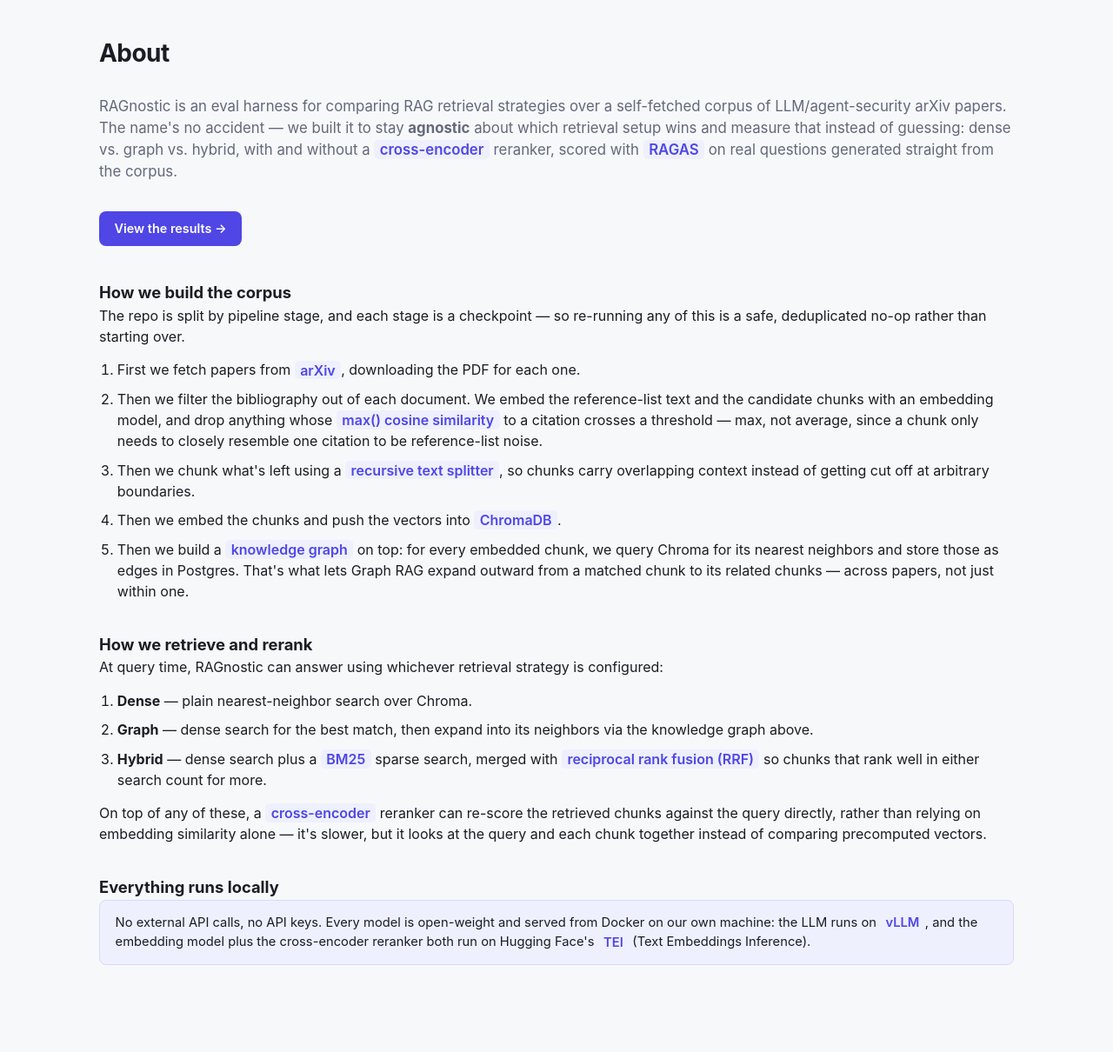
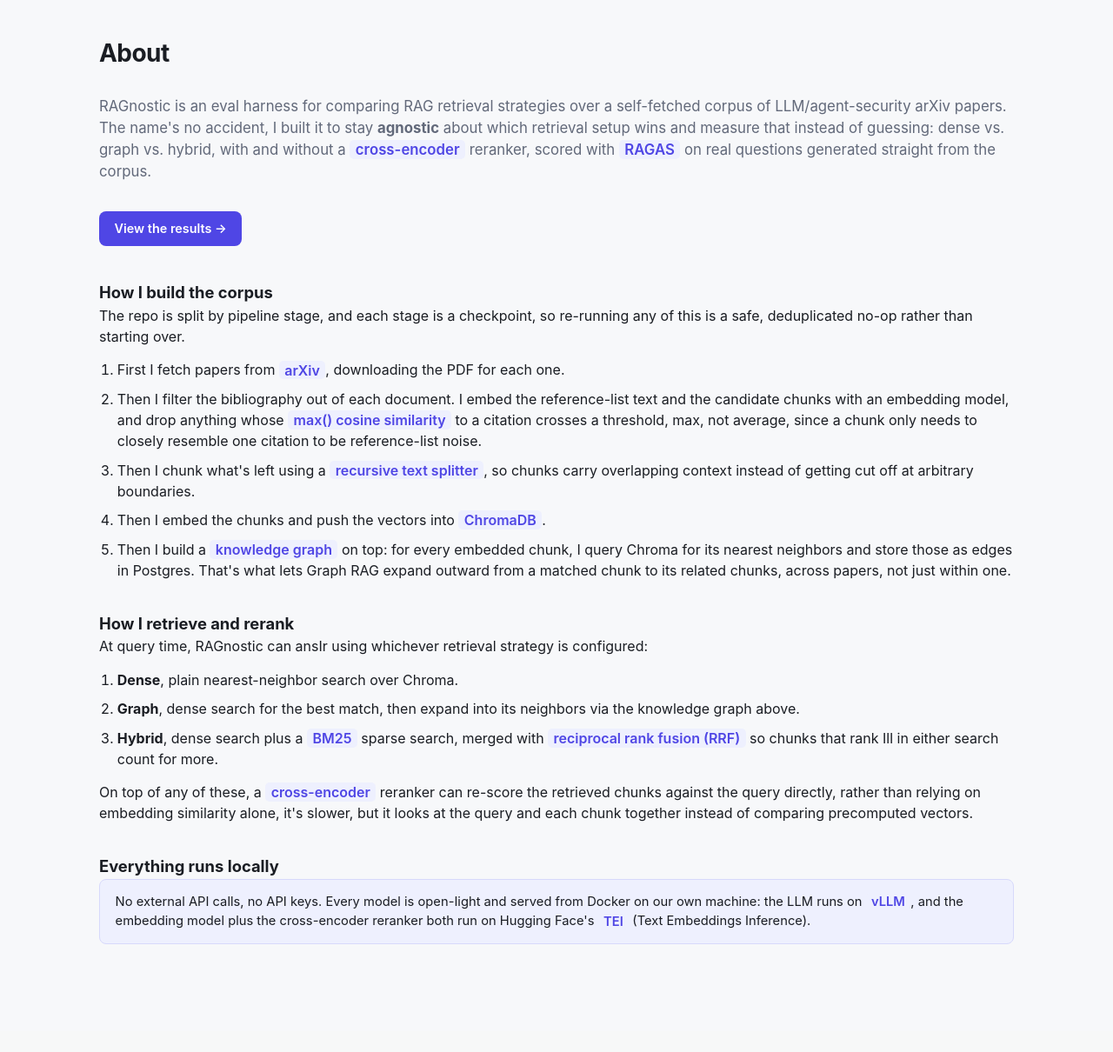
Before and after one commit to MarishLakshmanan/RAGnostic, a Python web app: template web/templates/about.html in a window 1280 px wide. Shown: the part 54-1264 px from the top of the page at 87% size. After the commit the page ends 1140 px from the top, so only its background shows below. Run offline with Jinja, Linux system fonts and the light colour scheme; the template is opened without the code that fills it, so the values that code supplies are empty.

Commit message:
Fix grammar and wording in README and about.html for clarity

```diff
--- a/web/templates/about.html
+++ b/web/templates/about.html
@@ -7,7 +7,7 @@
 
 <p class="about-lede">
   RAGnostic is an eval harness for comparing RAG retrieval strategies over a self-fetched corpus of
-  LLM/agent-security arXiv papers. The name's no accident — we built it to stay <strong>agnostic</strong>
+  LLM/agent-security arXiv papers. The name's no accident, I built it to stay <strong>agnostic</strong>
   about which retrieval setup wins and measure that instead of guessing: dense vs. graph vs. hybrid, with
   and without a <span class="pill-inline">cross-encoder</span> reranker, scored with
   <span class="pill-inline">RAGAS</span> on real questions generated straight from the corpus.
@@ -16,32 +16,32 @@
 <p><a class="btn" href="results.html">View the results →</a></p>
 
 <section class="about-section">
-  <h2>How we build the corpus</h2>
-  <p>The repo is split by pipeline stage, and each stage is a checkpoint — so re-running any of this is a safe, deduplicated no-op rather than starting over.</p>
+  <h2>How I build the corpus</h2>
+  <p>The repo is split by pipeline stage, and each stage is a checkpoint, so re-running any of this is a safe, deduplicated no-op rather than starting over.</p>
   <ol>
-    <li>First we fetch papers from <span class="pill-inline">arXiv</span>, downloading the PDF for each one.</li>
-    <li>Then we filter the bibliography out of each document. We embed the reference-list text and the candidate chunks with an embedding model, and drop anything whose <span class="pill-inline">max() cosine similarity</span> to a citation crosses a threshold — max, not average, since a chunk only needs to closely resemble one citation to be reference-list noise.</li>
-    <li>Then we chunk what's left using a <span class="pill-inline">recursive text splitter</span>, so chunks carry overlapping context instead of getting cut off at arbitrary boundaries.</li>
-    <li>Then we embed the chunks and push the vectors into <span class="pill-inline">ChromaDB</span>.</li>
-    <li>Then we build a <span class="pill-inline">knowledge graph</span> on top: for every embedded chunk, we query Chroma for its nearest neighbors and store those as edges in Postgres. That's what lets Graph RAG expand outward from a matched chunk to its related chunks — across papers, not just within one.</li>
+    <li>First I fetch papers from <span class="pill-inline">arXiv</span>, downloading the PDF for each one.</li>
+    <li>Then I filter the bibliography out of each document. I embed the reference-list text and the candidate chunks with an embedding model, and drop anything whose <span class="pill-inline">max() cosine similarity</span> to a citation crosses a threshold, max, not average, since a chunk only needs to closely resemble one citation to be reference-list noise.</li>
+    <li>Then I chunk what's left using a <span class="pill-inline">recursive text splitter</span>, so chunks carry overlapping context instead of getting cut off at arbitrary boundaries.</li>
+    <li>Then I embed the chunks and push the vectors into <span class="pill-inline">ChromaDB</span>.</li>
+    <li>Then I build a <span class="pill-inline">knowledge graph</span> on top: for every embedded chunk, I query Chroma for its nearest neighbors and store those as edges in Postgres. That's what lets Graph RAG expand outward from a matched chunk to its related chunks, across papers, not just within one.</li>
   </ol>
 </section>
 
 <section class="about-section">
-  <h2>How we retrieve and rerank</h2>
-  <p>At query time, RAGnostic can answer using whichever retrieval strategy is configured:</p>
+  <h2>How I retrieve and rerank</h2>
+  <p>At query time, RAGnostic can ansIr using whichever retrieval strategy is configured:</p>
   <ol>
-    <li><strong>Dense</strong> — plain nearest-neighbor search over Chroma.</li>
-    <li><strong>Graph</strong> — dense search for the best match, then expand into its neighbors via the knowledge graph above.</li>
-    <li><strong>Hybrid</strong> — dense search plus a <span class="pill-inline">BM25</span> sparse search, merged with <span class="pill-inline">reciprocal rank fusion (RRF)</span> so chunks that rank well in either search count for more.</li>
+    <li><strong>Dense</strong>, plain nearest-neighbor search over Chroma.</li>
+    <li><strong>Graph</strong>, dense search for the best match, then expand into its neighbors via the knowledge graph above.</li>
+    <li><strong>Hybrid</strong>, dense search plus a <span class="pill-inline">BM25</span> sparse search, merged with <span class="pill-inline">reciprocal rank fusion (RRF)</span> so chunks that rank Ill in either search count for more.</li>
   </ol>
-  <p>On top of any of these, a <span class="pill-inline">cross-encoder</span> reranker can re-score the retrieved chunks against the query directly, rather than relying on embedding similarity alone — it's slower, but it looks at the query and each chunk together instead of comparing precomputed vectors.</p>
+  <p>On top of any of these, a <span class="pill-inline">cross-encoder</span> reranker can re-score the retrieved chunks against the query directly, rather than relying on embedding similarity alone, it's slower, but it looks at the query and each chunk together instead of comparing precomputed vectors.</p>
 </section>
 
 <section class="about-section">
   <h2>Everything runs locally</h2>
   <div class="about-note">
-    No external API calls, no API keys. Every model is open-weight and served from Docker on our own machine: the LLM runs on <span class="pill-inline">vLLM</span>, and the embedding model plus the cross-encoder reranker both run on Hugging Face's <span class="pill-inline">TEI</span> (Text Embeddings Inference).
+    No external API calls, no API keys. Every model is open-Iight and served from Docker on our own machine: the LLM runs on <span class="pill-inline">vLLM</span>, and the embedding model plus the cross-encoder reranker both run on Hugging Face's <span class="pill-inline">TEI</span> (Text Embeddings Inference).
   </div>
 </section>
 
```
Also changed, not shown: README.md.
